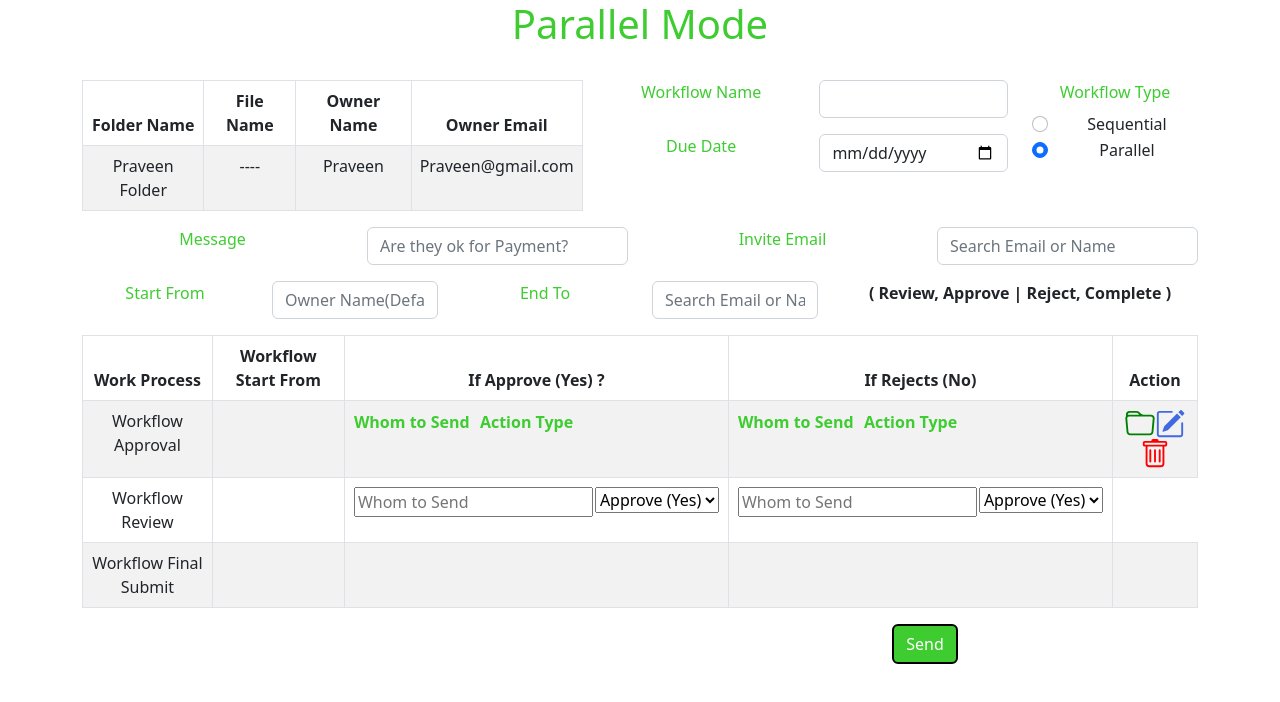
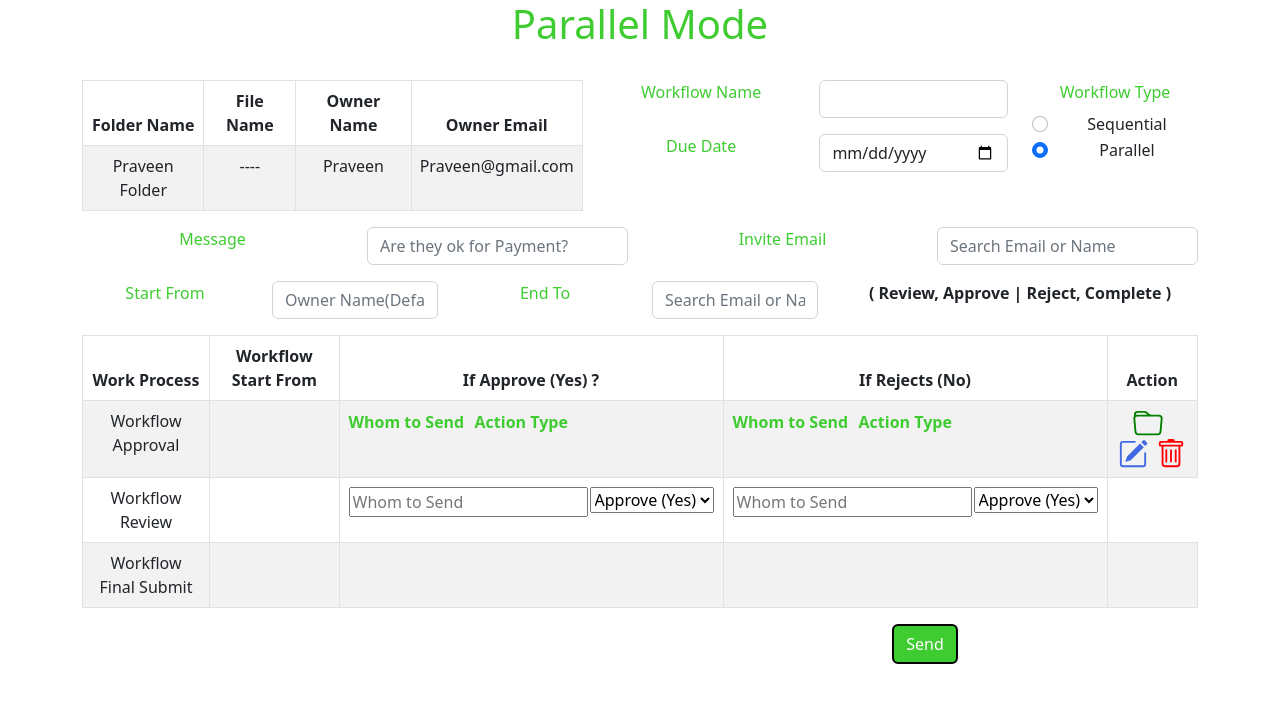
Before and after one commit to jisshub/parallel-mode-app-reactjs-development, a React (Create React App) app: page / in a window 1280 px wide. Shown: the top 702 px of the page. Built offline with nearby package versions, Linux system fonts and the light colour scheme.

Commit message:
Update icons in action column.

```diff
--- a/src/components/Workflow.css
+++ b/src/components/Workflow.css
@@ -5,6 +5,6 @@ div.table, div.workflow-form, div.workflow-form-2 {
     color: #3ecc31;
 }
 
-.btn-clr{
-
+.icon-stl-upd{
+    margin-right: 0.5rem;
 }
--- a/src/components/Workflow.js
+++ b/src/components/Workflow.js
@@ -212,8 +212,8 @@ export default function Workflow() {
                                     </tr>
                                 </td>
                                 <td>
-                                    <Folder color="green" size={30} />
-                                    <PencilSquare color='royalblue' size={30} />
+                                    <Folder color="green" size={30} className='icon-stl-upd' />
+                                    <PencilSquare color='royalblue' size={30} className='icon-stl-upd' />
                                     <Trash color='red' size={30} />
                                 </td>
 
```
